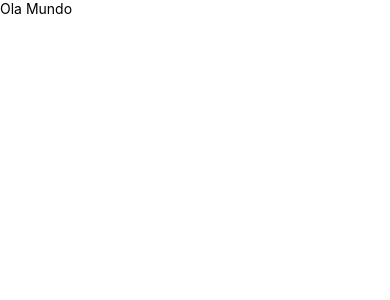
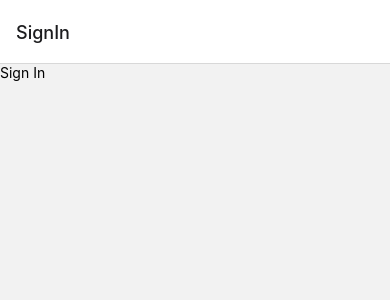
Before and after one commit to IanAbreu/whats-up, a React Native app: screen / in a window 390 px wide. Shown: the top 300 px of the page. Built offline with nearby package versions, Linux system fonts and the light colour scheme.

Commit message:
Configurando primeiras rotas

```diff
--- /dev/null
+++ b/src/pages/SignIn/index.js
@@ -0,0 +1,10 @@
+import React from 'react';
+import { Text, View } from 'react-native';
+
+export default function SignIn() {
+ return (
+   <View>
+    <Text>Sign In</Text>
+   </View>
+  );
+}
--- /dev/null
+++ b/src/routes/app.routes.js
@@ -0,0 +1,16 @@
+import React from 'react';
+import { createNativeStackNavigator } from '@react-navigation/native-stack';
+
+import SignIn from '../pages/SignIn';
+
+const AppStack = createNativeStackNavigator();
+
+
+const AppRoutes = () => {
+    return (
+        <AppStack.Navigator>
+            <AppStack.Screen component={SignIn} name={'SignIn'} />
+        </AppStack.Navigator>
+        );
+    }
+export default AppRoutes;
--- a/src/routes/index.js
+++ b/src/routes/index.js
@@ -1,11 +1,10 @@
 import React from 'react';
 import { Text, View } from 'react-native';
 
+import AppRoutes from './app.routes';
 const Routes = () => {
  return (
-   <View>
-    <Text>Ola Mundo</Text>
-   </View>
+    <AppRoutes/>
   );
 }
 
```
